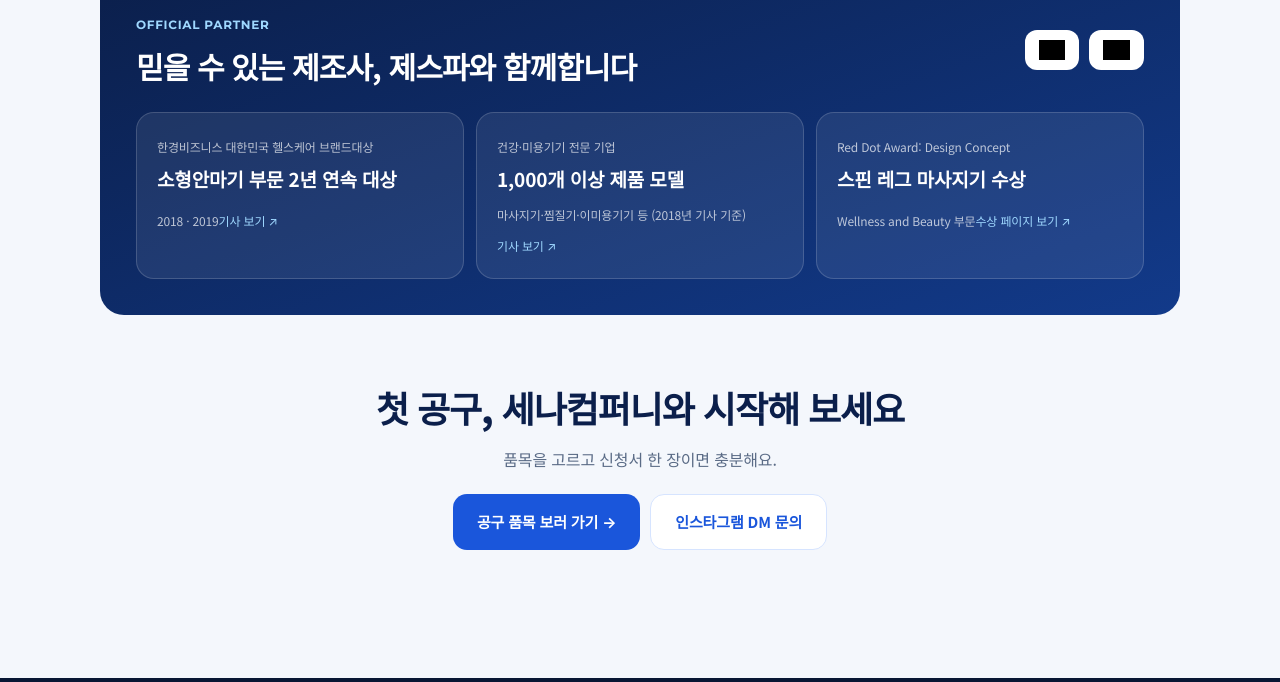
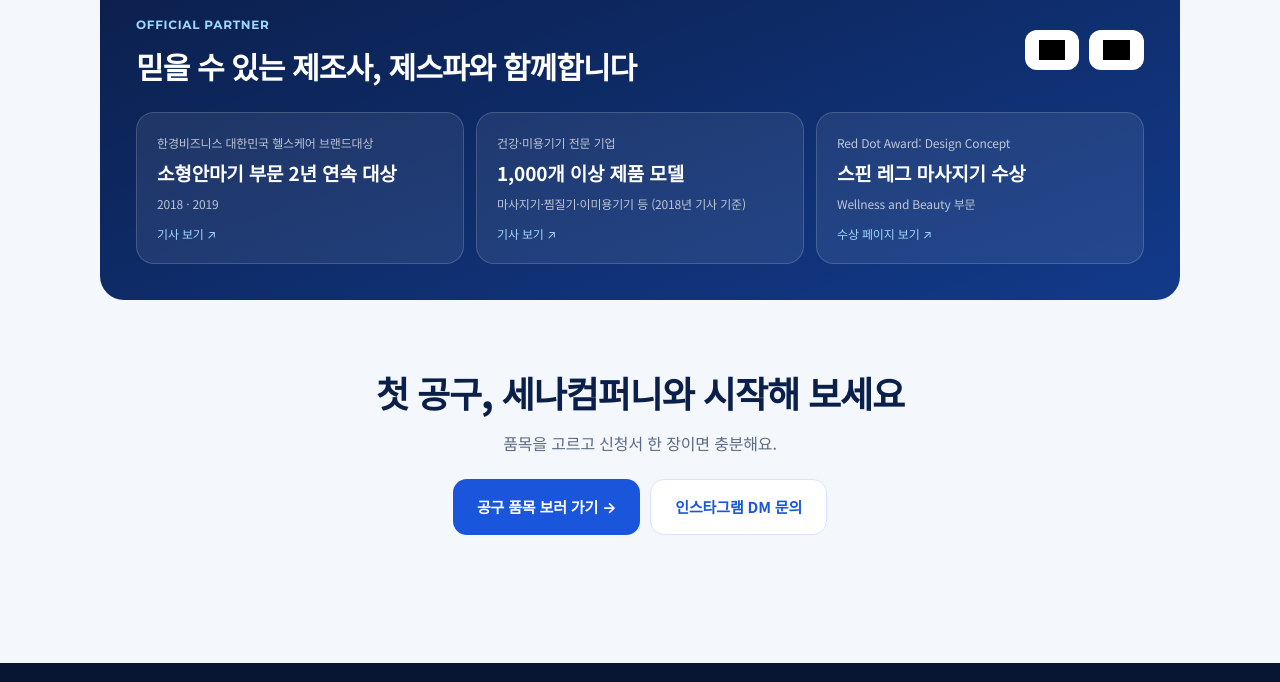
Before and after one commit to BanacleBoss/sena-seller, a plain HTML site: page about.html in a window 1280 px wide. Shown: the part 2062-2744 px from the top of the page. Drawn offline with Linux system fonts and the light colour scheme; grey boxes are pictures that could not be loaded.

Commit message:
회사소개 신뢰 카드 줄바꿈 정리
Co-Authored-By: Claude Opus 5.5 <noreply@anthropic.com>
Claude-Session: https://claude.ai/code/session_012yCbdh7RNx1veFJZUhEdWd

```diff
--- a/about.html
+++ b/about.html
@@ -321,7 +321,7 @@ pre.summary{white-space:pre-wrap;background:var(--bg);border-radius:12px;padding
 .facts a{display:block;text-decoration:none;background:rgba(255,255,255,.08);border:1px solid rgba(255,255,255,.16);border-radius:18px;padding:20px;color:#fff}
 .facts b{display:block;font-size:19px;margin:6px 0}
 .facts small{opacity:.7;font-size:12px}
-.facts .src{display:inline-block;margin-top:10px;font-size:12px;color:#9fd8ff}
+.facts small{display:block}.facts .src{display:block;margin-top:10px;font-size:12px;color:#9fd8ff}
 @media(max-width:760px){.trust{padding:24px 20px;border-radius:18px}.facts{grid-template-columns:1fr}}
 .endcta{text-align:center}
 .endcta h2{font-size:clamp(24px,4.4vw,36px);color:var(--navy);margin:0 0 10px;font-weight:900}
```
